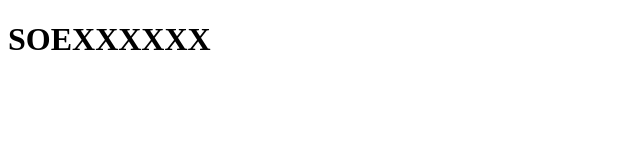
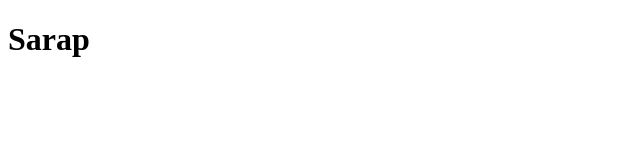
Before and after one commit to Near-69/LOGO-WEBSITE, a plain HTML site: page register.html in a window 1280 px wide. Shown: the whole page, without its empty margins (0-640 px from the left). Drawn offline with Linux system fonts and the light colour scheme.

Commit message:
Update register.html

```diff
--- a/register.html
+++ b/register.html
@@ -6,6 +6,6 @@
     <title>Register</title>
 </head>
 <body>
-    <h1>SOEXXXXXX</h1>
+    <h1>Sarap</h1>
 </body>
 </html>
```
